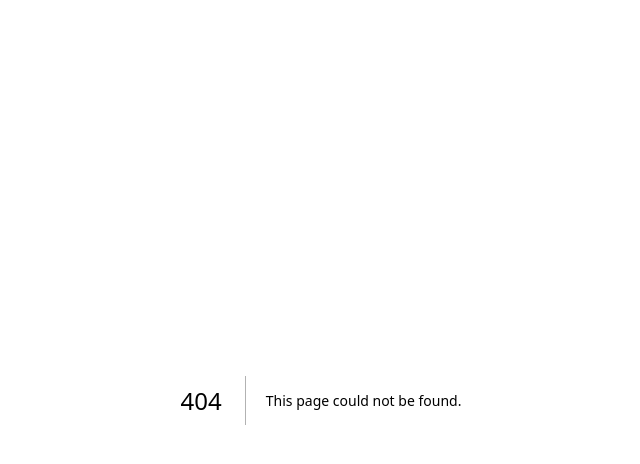
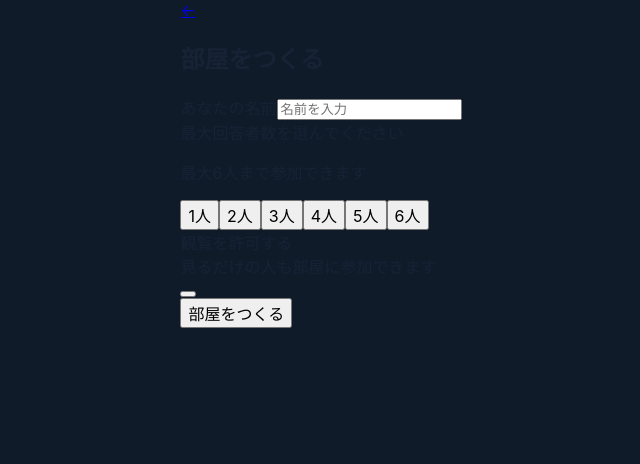
Before and after one commit to wani01-dot/besutori, a Next.js app: page /create in a window 1280 px wide. Before the commit this address had no page. Shown: the top 464 px of the page, without its empty margins (319-959 px from the left). Built offline with nearby package versions, Linux system fonts and the light colour scheme.

Commit message:
Add CreateRoom component for room creation

```diff
--- /dev/null
+++ b/app/create/page.js
@@ -0,0 +1,168 @@
+"use client";
+
+import Link from "next/link";
+import { useRouter } from "next/navigation";
+import { useState } from "react";
+import "../style.css";
+
+export default function CreateRoom() {
+  const router = useRouter();
+
+  const [maxPlayers, setMaxPlayers] = useState(6);
+  const [allowSpectators, setAllowSpectators] =
+    useState(true);
+  const [hostName, setHostName] = useState("");
+
+  function createRoom() {
+    const cleanName = hostName.trim();
+
+    if (!cleanName) {
+      alert("名前を入力してください");
+      return;
+    }
+
+    const roomCode = createRoomCode();
+
+    localStorage.setItem(
+      "besutori-room",
+      JSON.stringify({
+        roomCode,
+        maxPlayers,
+        allowSpectators,
+        hostName: cleanName,
+        role: "player",
+        isHost: true,
+      })
+    );
+
+    router.push("/room");
+  }
+
+  function createRoomCode() {
+    const words = [
+      "PIZZA",
+      "MANGO",
+      "PANDA",
+      "RAMEN",
+      "LEMON",
+      "SUSHI",
+      "APPLE",
+      "MATCHA",
+      "MELON",
+      "KIRIN",
+    ];
+
+    return words[
+      Math.floor(Math.random() * words.length)
+    ];
+  }
+
+  return (
+    <main className="app">
+      <section className="screen">
+        <header className="screenHeader">
+          <Link
+            href="/"
+            className="backButton"
+            aria-label="戻る"
+          >
+            ←
+          </Link>
+
+          <h1>部屋をつくる</h1>
+
+          <div className="headerSpace" />
+        </header>
+
+        <div className="createContent">
+          <div className="formBlock">
+            <label className="formLabel">
+              あなたの名前
+            </label>
+
+            <input
+              className="textInput"
+              type="text"
+              value={hostName}
+              onChange={(event) =>
+                setHostName(event.target.value)
+              }
+              placeholder="名前を入力"
+              maxLength={12}
+            />
+          </div>
+
+          <div className="formBlock">
+            <div className="sectionTitle">
+              最大回答者数を選んでください
+            </div>
+
+            <p className="sectionNote">
+              最大6人まで参加できます
+            </p>
+
+            <div className="playerGrid">
+              {[1, 2, 3, 4, 5, 6].map(
+                (number) => (
+                  <button
+                    key={number}
+                    type="button"
+                    className={
+                      maxPlayers === number
+                        ? "playerNumber selected"
+                        : "playerNumber"
+                    }
+                    onClick={() =>
+                      setMaxPlayers(number)
+                    }
+                  >
+                    {number}人
+                  </button>
+                )
+              )}
+            </div>
+          </div>
+
+          <div className="divider" />
+
+          <div className="switchRow">
+            <div>
+              <div className="switchTitle">
+                観覧を許可する
+              </div>
+
+              <div className="switchDescription">
+                見るだけの人も部屋に参加できます
+              </div>
+            </div>
+
+            <button
+              type="button"
+              className={
+                allowSpectators
+                  ? "switch on"
+                  : "switch"
+              }
+              onClick={() =>
+                setAllowSpectators(
+                  !allowSpectators
+                )
+              }
+              aria-label="観覧を許可"
+            >
+              <span />
+            </button>
+          </div>
+
+          <button
+            type="button"
+            className="createRoomButton"
+            onClick={createRoom}
+          >
+            部屋をつくる
+          </button>
+        </div>
+      </section>
+    </main>
+  );
+}
```
